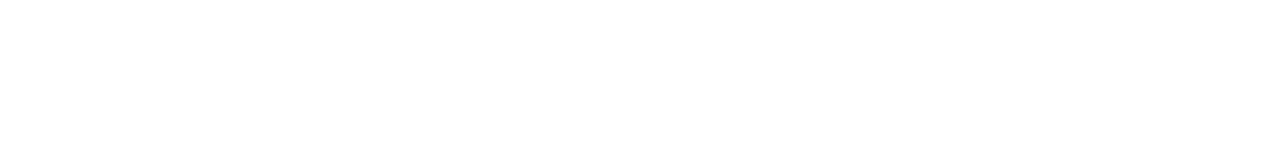
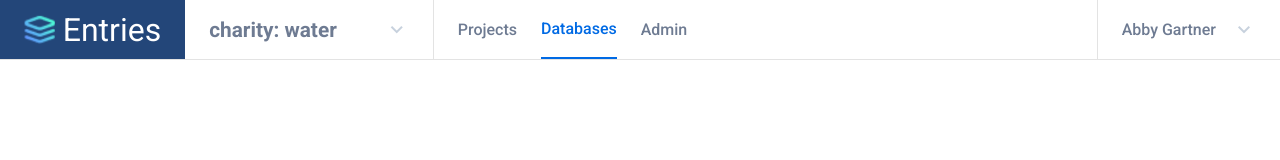
Before and after one commit to HazemSabry/css-vertical-timeline, a plain HTML site: page index.html in a window 1280 px wide. Drawn offline with nearby package versions, Linux system fonts and the light colour scheme.

Commit message:
nav style

```diff
--- a/index.html
+++ b/index.html
@@ -5,9 +5,41 @@
     <meta name="viewport" content="width=device-width, initial-scale=1.0" />
     <title>Document</title>
     <link rel="stylesheet" href="style.css" />
+    <link
+      rel="stylesheet"
+      href="https://fonts.googleapis.com/css2?family=Material+Symbols+Outlined:opsz,wght,FILL,GRAD@24,400,0,0"
+    />
+    <link rel="preconnect" href="https://fonts.googleapis.com" />
+    <link rel="preconnect" href="https://fonts.gstatic.com" crossorigin />
+    <link
+      href="https://fonts.googleapis.com/css2?family=Roboto:ital,wght@0,300;0,400;0,500;0,700;0,900;1,300;1,400;1,500;1,700;1,900&family=Rubik&display=swap"
+      rel="stylesheet"
+    />
   </head>
   <body>
-    <nav></nav>
+    <nav>
+      <div class="right">
+        <div class="logo">
+          <img src="./assets/logo.png" alt="logo" />
+          <span>Entries</span>
+        </div>
+        <div class="charity">
+          charity: water
+          <span class="material-symbols-outlined"> keyboard_arrow_down </span>
+        </div>
+        <div class="option">
+          <span id="projects">Projects</span>
+          <span id="databases" class="active">Databases</span>
+          <span id="admin">Admin</span>
+        </div>
+      </div>
+      <div class="left">
+        <div class="abby-gartner">
+          Abby Gartner
+          <span class="material-symbols-outlined"> keyboard_arrow_down </span>
+        </div>
+      </div>
+    </nav>
     <header></header>
     <aside></aside>
     <article>
--- a/style.css
+++ b/style.css
@@ -1,4 +1,9 @@
 :root {
+  --font-size: 1rem;
+  --text-color: #6e7b92;
+  --border-color: rgba(163, 162, 162, 0.3);
+  --text-highlight-color: #006ae4;
+  --border: 0.5px solid var(--border-color);
 }
 
 *,
@@ -6,8 +11,97 @@
 *::after {
   box-sizing: border-box;
   margin: 0;
+  color: var(--text-color);
+  font-family: "Roboto", sans-serif;
 }
 
 body {
   min-width: 100vh;
 }
+
+/******************* Nav ****************/
+nav {
+  display: flex;
+  width: 100%;
+  height: 7.5vh;
+  border-bottom: var(--border);
+  justify-content: space-between;
+}
+
+nav > .right,
+nav > .left {
+  display: flex;
+  height: 100%;
+  align-items: center;
+}
+
+nav > .right > .logo {
+  background-color: #234679;
+  height: 100%;
+  padding: 1rem 1.5rem;
+  display: flex;
+  justify-content: center;
+  align-items: center;
+  gap: 0.5rem;
+}
+
+nav > .right > .logo > img {
+  height: 1.8rem;
+}
+
+nav > .right > .logo > span {
+  font-size: calc(var(--font-size) * 2);
+  color: white;
+}
+
+nav > .right > .charity {
+  font-size: calc(var(--font-size) * 1.3);
+  font-weight: 600;
+  padding: 1rem 1.5rem;
+  cursor: pointer;
+  border-right: var(--border);
+  height: 100%;
+  display: flex;
+  align-items: center;
+}
+
+nav > .right > .charity > span {
+  color: #889fb879;
+  margin-left: 3rem;
+}
+
+nav > .right > .option {
+  display: flex;
+  align-items: center;
+  gap: 1.5rem;
+  padding: 0 1.5rem;
+  font-weight: 500;
+  height: 100%;
+}
+
+nav > .right > .option > span {
+  height: 100%;
+  display: flex;
+  align-items: center;
+  cursor: pointer;
+}
+
+nav > .right > .option > .active {
+  border-bottom: 2px solid var(--text-highlight-color);
+  color: var(--text-highlight-color);
+}
+
+nav > .left > .abby-gartner {
+  padding: 1rem 1.5rem;
+  font-weight: 500;
+  display: flex;
+  align-items: center;
+  cursor: pointer;
+  gap: 1rem;
+  border-left: var(--border);
+  height: 100%;
+}
+
+nav > .left > .abby-gartner > span {
+  color: #889fb879;
+}
```
Also changed, not shown: assets/logo.png (added).
